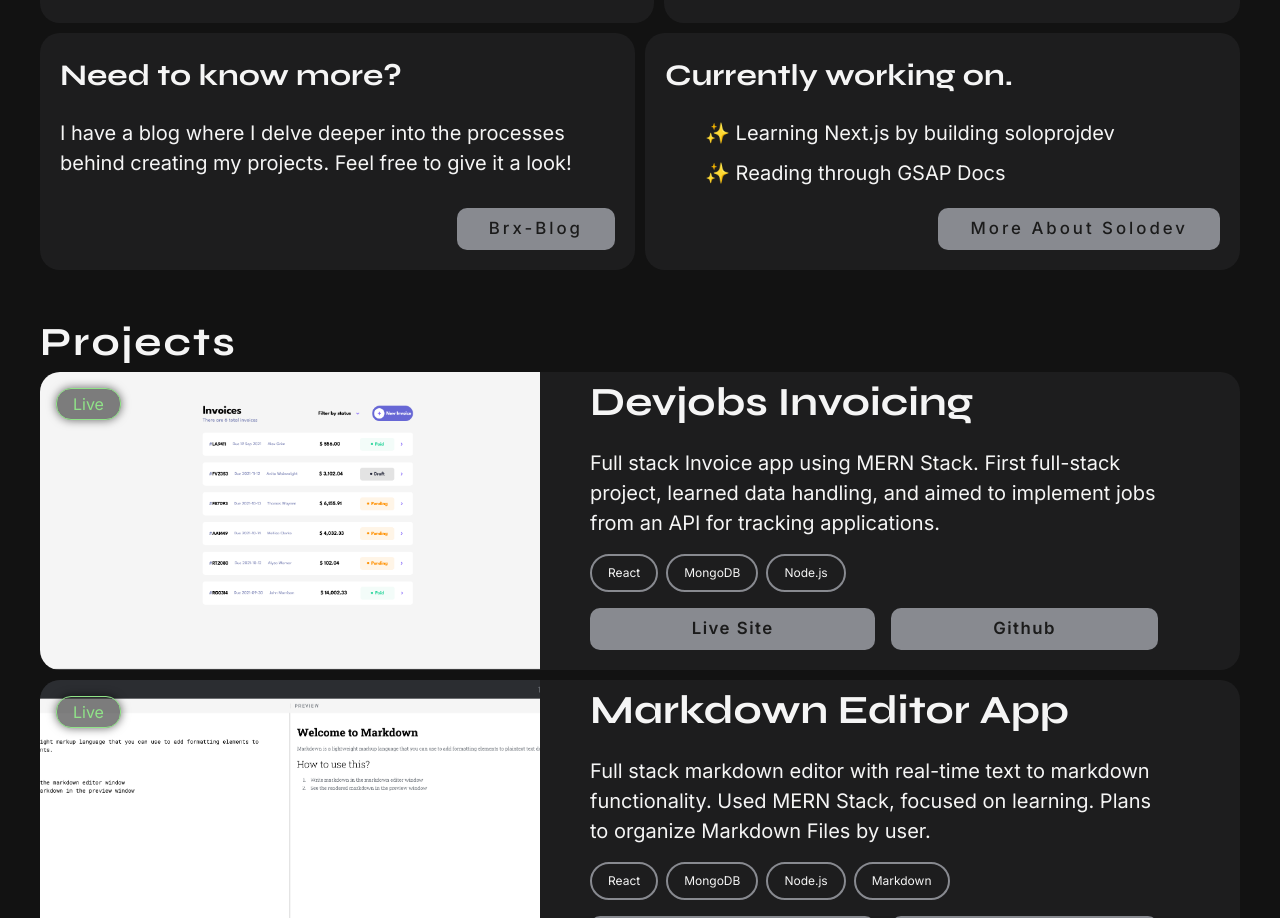
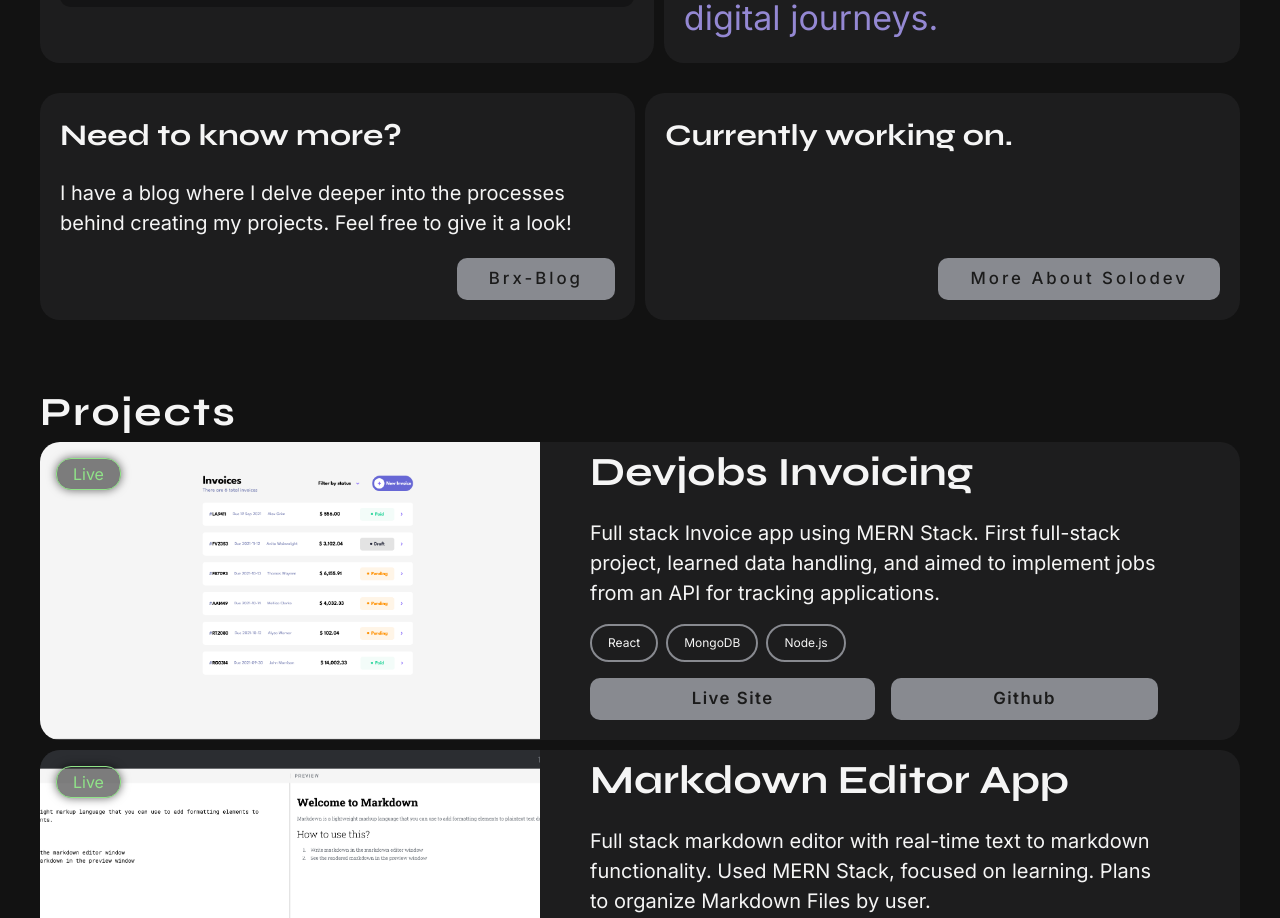
Before and after one commit to Braxton-Jones/portfolio-v2, a React (Vite) app: page / in a window 1280 px wide. Shown: the part 1243-2161 px from the top of the page. Built offline with nearby package versions, Linux system fonts and the light colour scheme.

Commit message:
ios issue fix?

```diff
--- a/src/components/Accents.jsx
+++ b/src/components/Accents.jsx
@@ -16,10 +16,9 @@ const Accents = () => {
             <div className={`${styles.accent} bento`}>
                 <div className={styles.accent_wrapper}>
                     <h2>Currently working on.</h2>
-                    <ul>
-                        <li>✨ Learning Next.js by building soloprojdev</li>
-                        <li>✨ Reading through GSAP Docs</li>
-                    </ul>
+                    <p>
+
+                    </p>
                 </div>
                 <button>more about solodev</button>
             </div>
--- a/src/styles/accents.module.scss
+++ b/src/styles/accents.module.scss
@@ -46,8 +46,7 @@
             h2 {
                 margin-bottom: 20px;
             }
-            p {
-            }
+
 
             ul {
                 display: flex;
--- a/src/styles/layout.module.scss
+++ b/src/styles/layout.module.scss
@@ -22,7 +22,7 @@ main {
         align-items: center;
         height: 100%;
         max-width: 1200px;
-        gap: 10px;
+        gap: 30px;
     }
 
     .navbar {
```
